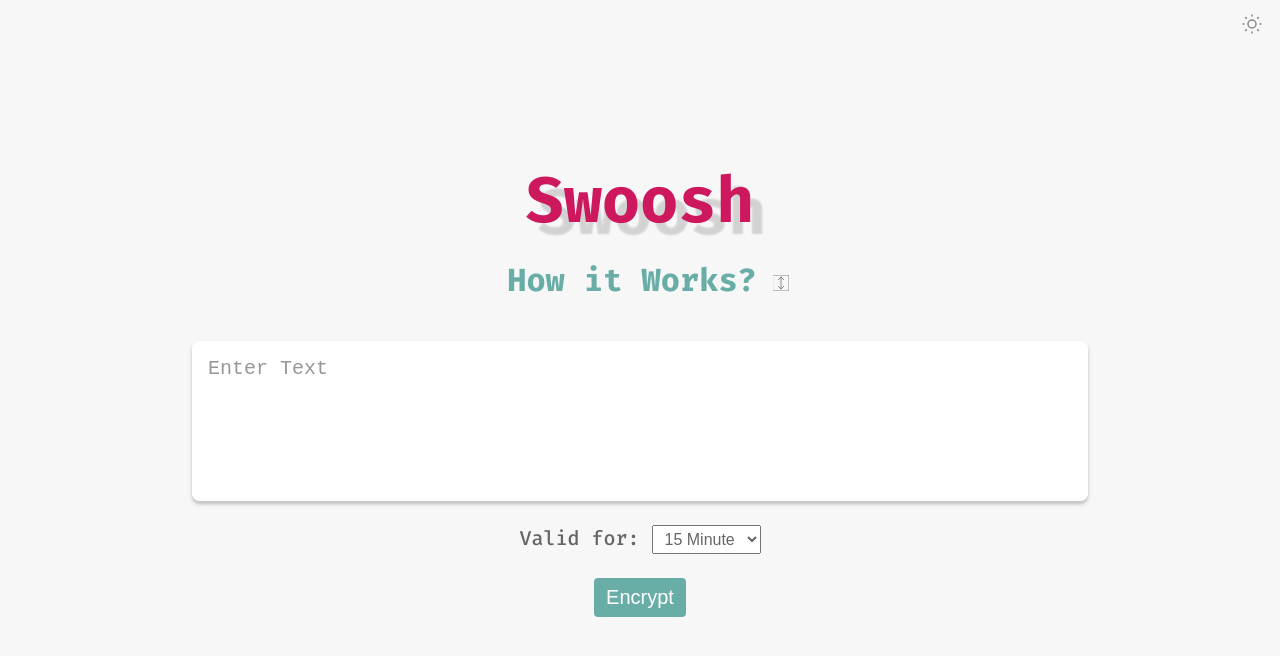
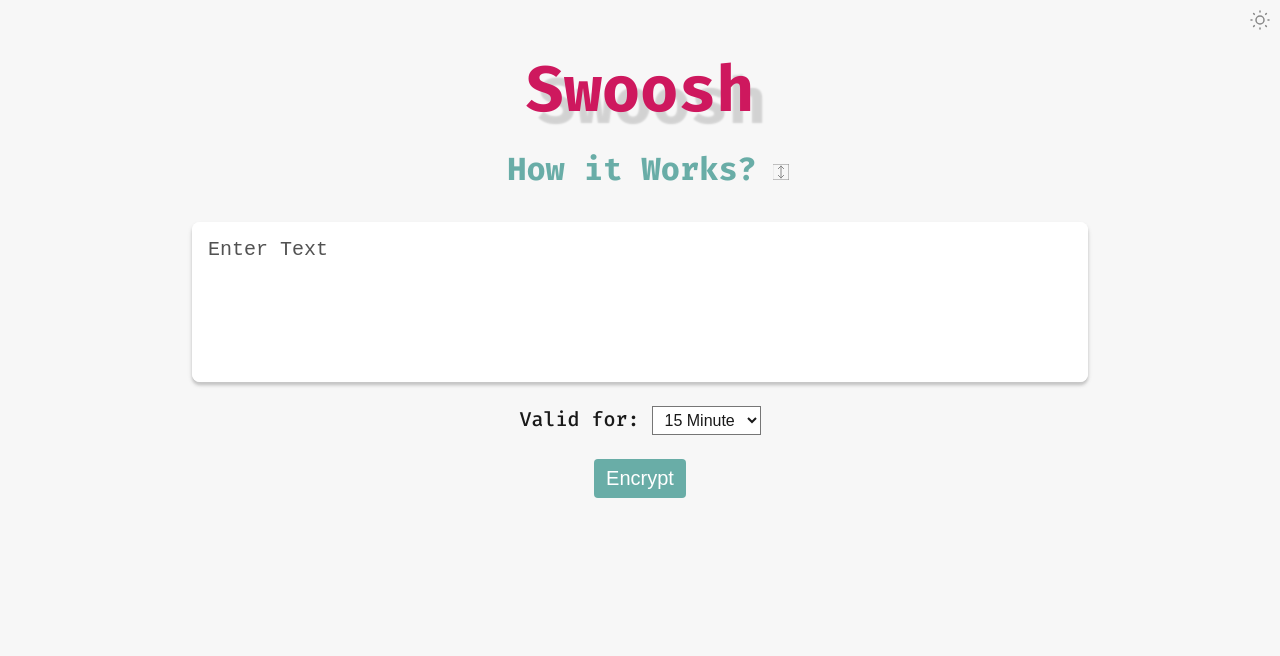
Before and after one commit to singlarobin/text-encryptor, a React (Create React App) app: page / in a window 1280 px wide. Shown: the top 656 px of the page. Built offline with nearby package versions, Linux system fonts and the light colour scheme.

Commit message:
styles are updated

```diff
--- a/src/App.css
+++ b/src/App.css
@@ -5,7 +5,6 @@
 
 .appContainer {
     width: inherit;
-    height: inherit;
     display: flex;
     flex-direction: column;
     align-items: center;
--- a/src/components/generate/styles.module.css
+++ b/src/components/generate/styles.module.css
@@ -1,7 +1,7 @@
 .inputContainer {
     width: 70vw;
     height: 20vh;
-    margin: 1.5rem auto;
+    margin: 1rem auto;
     background-color: var(--card-bg);
     box-shadow: var(--card-shadow-hover);
     transition: box-shadow 0.2s ease-in-out, tranform 0.2s ease-in-out, background-color 0.2s ease-in-out;
@@ -10,7 +10,7 @@
 
 .buttonContainer {
     text-align: center;
-    padding: 1.5rem;
+    padding: 1rem;
 }
 
 .urlContainer {
--- a/src/components/header/styles.module.css
+++ b/src/components/header/styles.module.css
@@ -1,5 +1,6 @@
 .headerContainer {
     text-align: center;
+    margin-top: 3rem;
 }
 
 .headerContent {
--- a/src/components/input/styles.module.css
+++ b/src/components/input/styles.module.css
@@ -1,7 +1,8 @@
 .inputContent {
     width: inherit;
     height: inherit;
-    color: var(--text-obscure);
+    color: var(--text);
+    background-color: var(--card-bg);
     padding: 1rem;
     font-weight: 500;
     font-size: 1.25rem;;
@@ -13,4 +14,5 @@
 
 .inputContent::placeholder {
     opacity: 0.75;
+    color: var(--text);
 }
--- a/src/components/page/index.js
+++ b/src/components/page/index.js
@@ -23,7 +23,10 @@ const Page = props => {
 
     return <div className={classes.page} >
         <div className={classes.iconContainer}>
-            <Button style={{ backgroundColor:darkMode ? '#0e202a':'#f7f7f7', color:'#868686' }}>
+            <Button style={{
+                backgroundColor:darkMode ? '#0e202a':'#f7f7f7', padding: '0rem',
+                borderRadius: '0rem',
+            }}>
                 <DarkModeIcon onClick={handleThemeChange}/>
             </Button>
         </div>
--- a/src/components/page/styles.module.css
+++ b/src/components/page/styles.module.css
@@ -12,7 +12,7 @@
     display: flex;
     align-items: center;
     position: absolute;
-    top: 4px;
-    right: 4px;
+    top: 8px;
+    right: 8px;
     z-index: 100;
 }
--- a/src/components/router/index.js
+++ b/src/components/router/index.js
@@ -5,7 +5,6 @@ import Generate from '../generate';
 import Message from '../message';
 
 const Routing = () => {
-
     return <Router>
         <Header/>
         <Description/>
--- a/src/components/select/styles.module.css
+++ b/src/components/select/styles.module.css
@@ -1,13 +1,16 @@
 .selectContainer{
     text-align: center;
     font-size: 1.25rem;
-    color: var(--text-obscure);
+    color: var(--text);
     font-weight: 500;
+    margin: 0.5rem;
 }
 
 select{
     font-size: 1rem;
-    color: var(--text-obscure);
+    color: var(--text);
+    background-color: var(--card-bg);
     font-weight: 500;
     padding: 0.25rem 0.5rem;
+    outline: none;
 }
```
